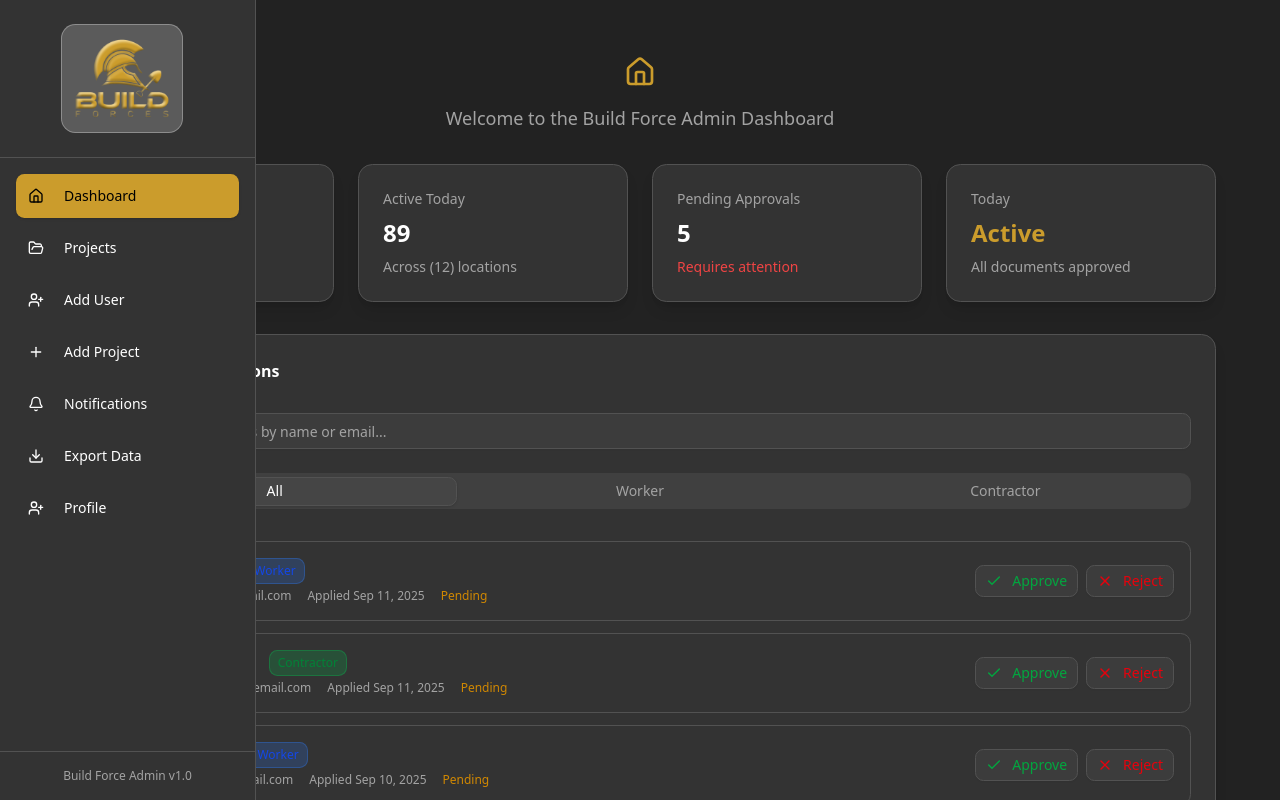
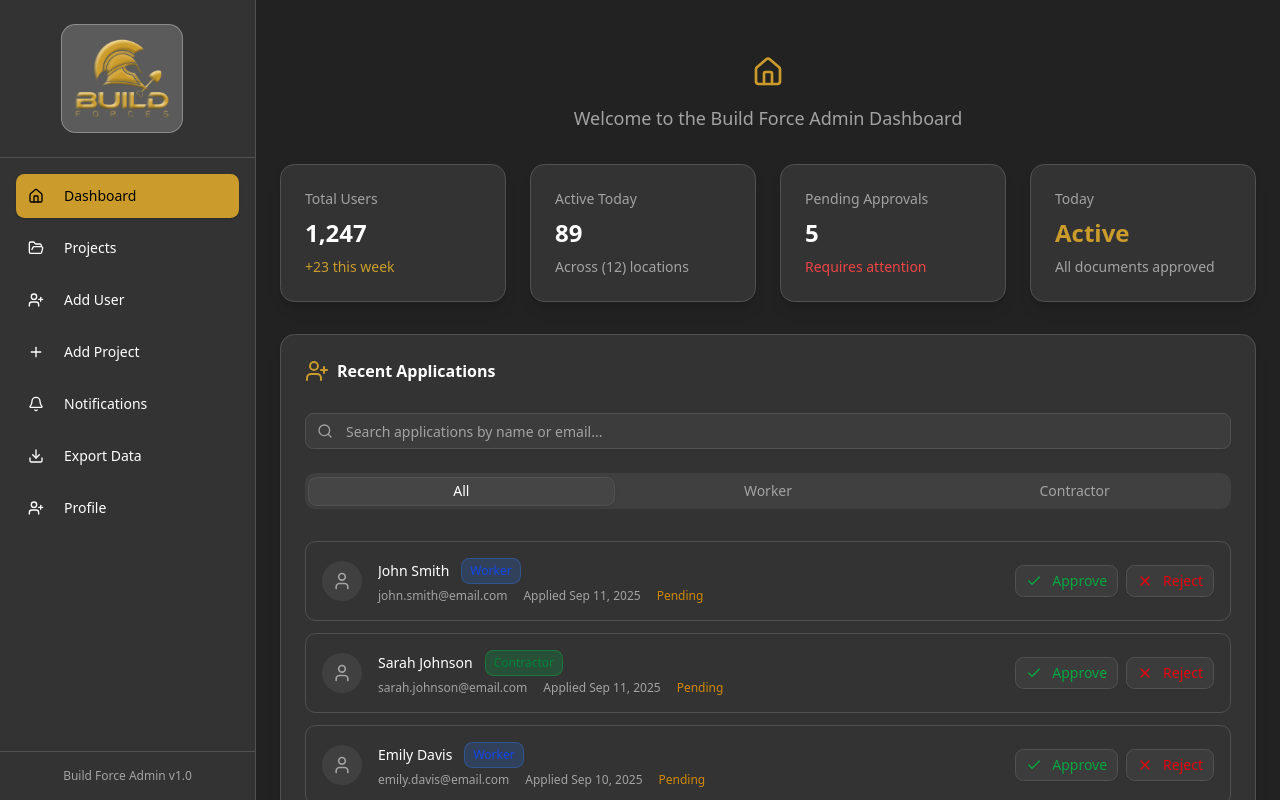
Before and after one commit to Hamza-Akhtar008/buildforce, a Next.js app: page /admin in a window 1280 px wide. Shown: the top 800 px of the page. Built offline with nearby package versions, Linux system fonts and the light colour scheme.

Commit message:
Admin Side Adjustment

```diff
--- a/app/admin/layout.tsx
+++ b/app/admin/layout.tsx
@@ -6,13 +6,10 @@ export default function AdminLayout({
    children: React.ReactNode;
 }) {
    return (
-    <div className="dark flex min-h-screen bg-background text-foreground">
-      {/* Sidebar */}
+      <div className="dark min-h-screen bg-background text-foreground">
          <AdminSidebar />
-
-      {/* Main content */}
-      <main className="flex-1">
-        <div className="p-6">{children}</div>
+         <main className="md:ml-64">
+            <div className="container mx-auto p-6">{children}</div>
          </main>
       </div>
    );
```
Lines whose indentation alone changed are shown as unchanged.
